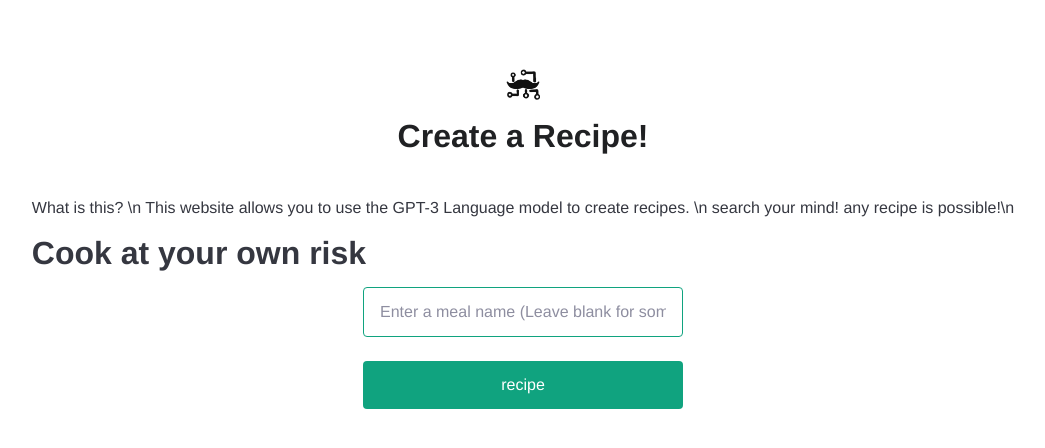
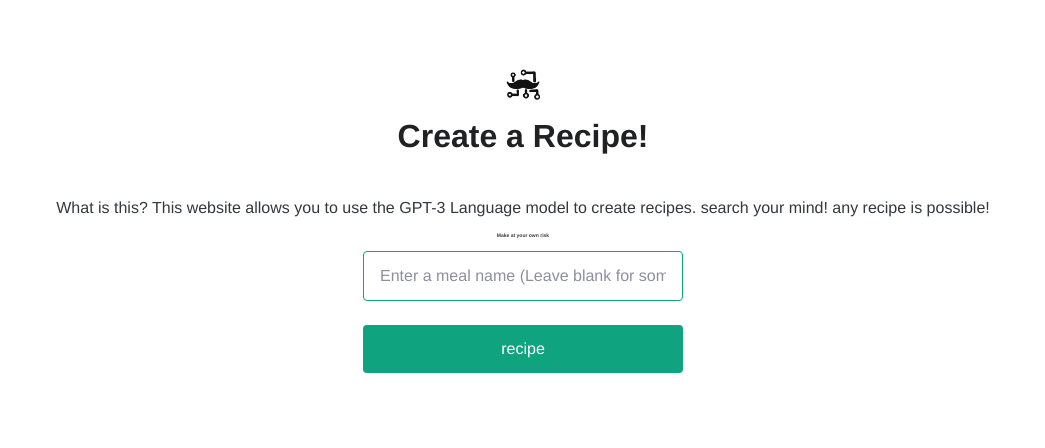
Before and after one commit to AlexTimneyRhodes/GPTBaker, a Next.js app: page / in a window 1280 px wide. Shown: the top 448 px of the page, without its empty margins (117-1162 px from the left). Built offline with nearby package versions, Linux system fonts and the light colour scheme; a web font is replaced by a local one.

Commit message:
modified:   pages/api/generate.js 	deleted:    pages/index.html 	modified:   pages/index.module.css

```diff
--- a/pages/api/generate.js
+++ b/pages/api/generate.js
@@ -12,9 +12,9 @@ export default async function (req, res) {
   const completion = await openai.createCompletion({
     model: "text-davinci-002",
     prompt: generateRecipe(req.body.recipe),
-    temperature: 0.6,
+    temperature: 0.7,
     stream: false,
-    max_tokens: 1000
+    max_tokens: 256
   });
   if (req.body.recipe == ""){
 
--- a/pages/index.js
+++ b/pages/index.js
@@ -11,6 +11,7 @@ export default function Home() {
 
   async function onSubmit(event) {
     event.preventDefault();
+    setResult(<img src = "/loading.gif"/>);
     const response = await fetch("/api/generate", {
       method: "POST",
       headers: {
@@ -43,14 +44,12 @@ export default function Home() {
         <h3>Create a Recipe!</h3>
 
 <div class="block">
-What is this? \n
-This website allows you to use the GPT-3 Language model to create recipes. \n
-search your mind! any recipe is possible!\n
-<h1>Cook at your own risk</h1>
+What is this? This website allows you to use the GPT-3 Language model to create recipes. search your mind! any recipe is possible!
+<h1>Make at your own risk</h1>
 </div>
 
 
-        <form onSubmit={onSubmit}>
+        <form onSubmit={onSubmit} >
           <input
             type="text"
             name="Recipe"
--- a/pages/index.module.css
+++ b/pages/index.module.css
@@ -63,21 +63,14 @@
 .main .result {
   font-weight: bold;
   margin-top: 40px;
-  width: 80%;
+  max-width: 80%;
+
   display: inline-block;
   word-break: break-all;
   white-space: pre-wrap;
 
 }
 .main h1 {
-font-size-adjust: 20%;
+font-size: 5px;
+text-align: center;
 }
-
-.main block {
-background-color: beige;
-border-radius: 2px;
-border: #202123;
-text-align: left;
-
-
-}
```
Also changed, not shown: pages/index.html (deleted, +0 -14 lines).
